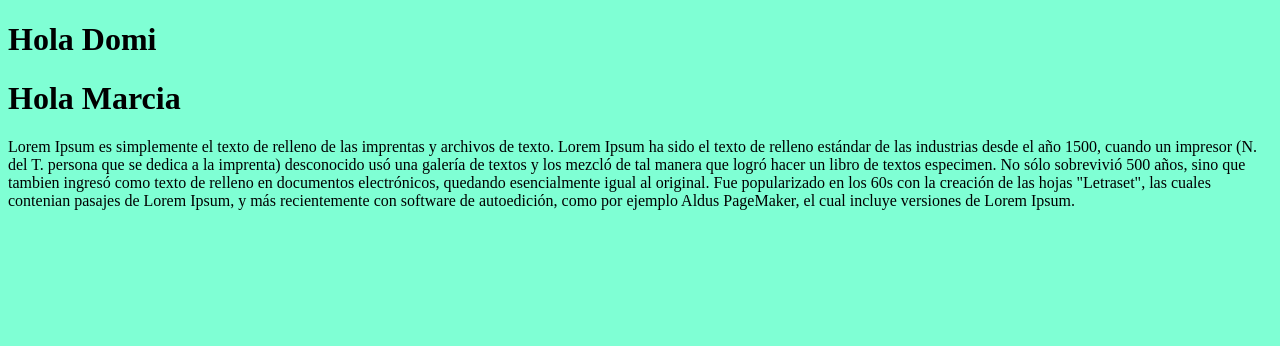
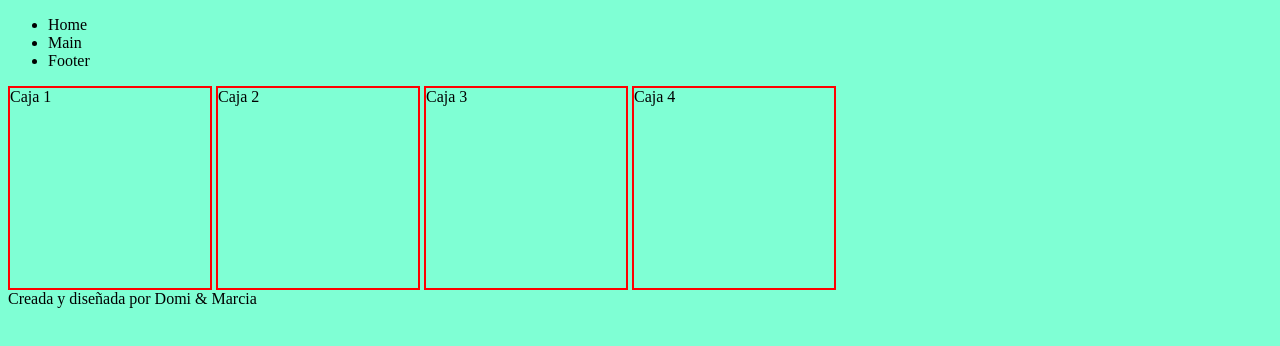
Before and after one commit to MarciaMillanao/git, a plain HTML site: page index.html in a window 1280 px wide. Drawn offline with Linux system fonts and the light colour scheme.

Commit message:
reestructuracion index

```diff
--- a/index.html
+++ b/index.html
@@ -8,10 +8,23 @@
   <title>Git</title>
 </head>
 <body>
-  <h1>
-    Hola Domi
-  </h1>
-  <h1>Hola Marcia</h1>
-  <p> Lorem Ipsum es simplemente el texto de relleno de las imprentas y archivos de texto. Lorem Ipsum ha sido el texto de relleno estándar de las industrias desde el año 1500, cuando un impresor (N. del T. persona que se dedica a la imprenta) desconocido usó una galería de textos y los mezcló de tal manera que logró hacer un libro de textos especimen. No sólo sobrevivió 500 años, sino que tambien ingresó como texto de relleno en documentos electrónicos, quedando esencialmente igual al original. Fue popularizado en los 60s con la creación de las hojas "Letraset", las cuales contenian pasajes de Lorem Ipsum, y más recientemente con software de autoedición, como por ejemplo Aldus PageMaker, el cual incluye versiones de Lorem Ipsum. </p>
+  <header>
+    <nav>
+      <ul>
+        <li>Home</li>
+        <li>Main</li>
+        <li>Footer</li>
+      </ul>
+    </nav>
+  </header>
+  <section>
+    <div  class="container-box">
+      <div class="box">Caja 1</div>
+      <div class="box">Caja 2</div>
+      <div class="box">Caja 3</div>
+      <div class="box">Caja 4</div>
+    </div>
+  </section>
+  <footer>Creada y diseñada por Domi & Marcia</footer>
 </body>
 </html>
--- a/src/style.css
+++ b/src/style.css
@@ -1,3 +1,10 @@
 body{
   background-color: aquamarine;
 }
+
+.box{
+  width: 200px;
+  height: 200px;
+  border: 2px solid red;
+  display: inline-block;
+}
```
